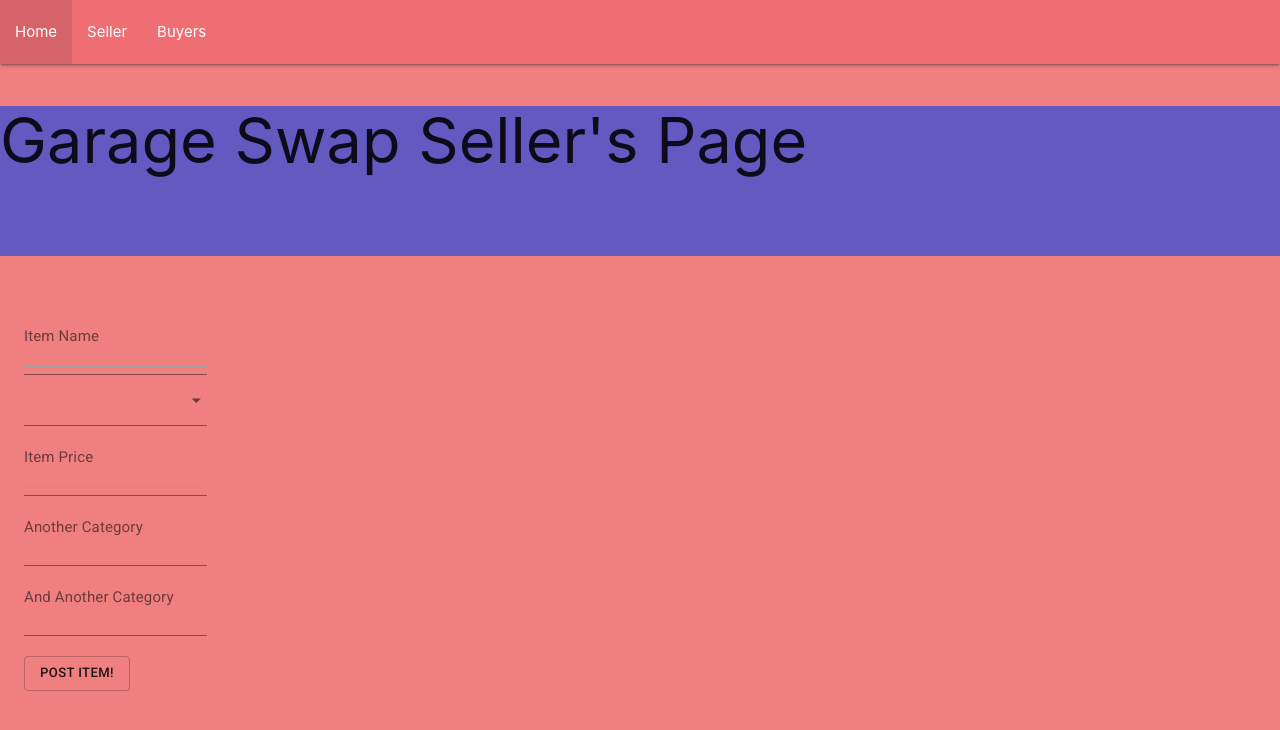
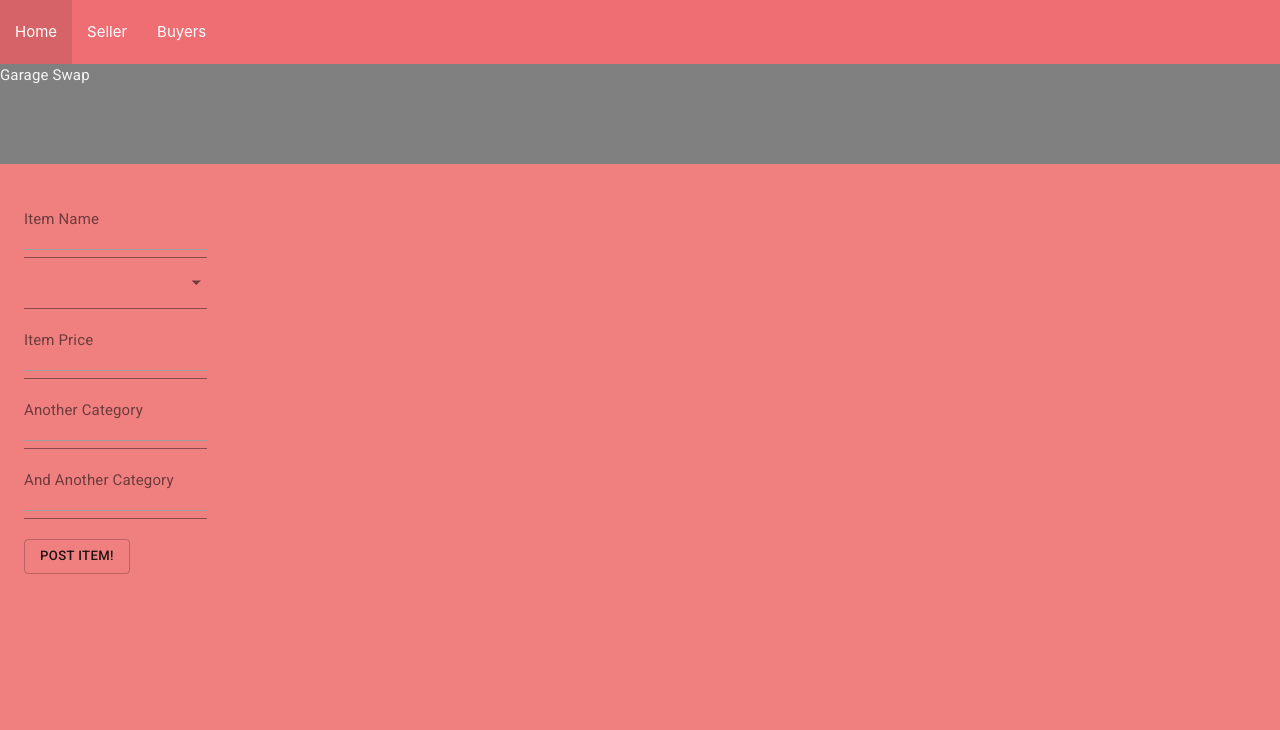
Before and after one commit to jamescbaldwin/react-garage-swap, a React (Create React App) app: page /sell in a window 1280 px wide. Shown: the top 730 px of the page. Built offline with nearby package versions, Linux system fonts and the light colour scheme.

Commit message:
making small changes to the form, the rest of the page layout needs to be planned

```diff
--- a/src/Seller/SellerForm.js
+++ b/src/Seller/SellerForm.js
@@ -23,13 +23,18 @@ import Button from '@material-ui/core/Button';
 
 
   function SellerForm({ addChoreLog }) {
-  const [cat1, setcat1] = useState();
-  const [cat2, setcat2] = useState();
-  const [cat3, setcat3] = useState();
+  const [cat1, setcat1] = useState('');
+  const [cat2, setcat2] = useState('');
+  const [cat3, setcat3] = useState('');
 
   const handleSubmit= (e) => {
     addChoreLog([cat1, cat2, cat3])
     e.preventDefault();
+  }
+
+
+  const submitButton= () => {
+console.log('ITEM POSTED')
   }
 
   // FOR CATEGORY DROP DOWN OPTIONS
@@ -37,6 +42,7 @@ import Button from '@material-ui/core/Button';
     age: '',
      name: 'casey'
    });
+
   const classes = useStyles();
 
 // FOR CATEGORY DROP DOWN OPTIONS
@@ -48,24 +54,23 @@ import Button from '@material-ui/core/Button';
     });
   };
 
+   return (
+      <form onSubmit={e => {handleSubmit(e)}}>
+           <div className={classes.sellerForm}>
 
-  return (
-    // <form onSubmit={e => {handleSubmit(e)}}>
-    <div className={classes.sellerForm}>
-
-        <FormControl className={classes.margin} >
-        <TextField id="standard-basic" label="Item Name" />
-        <Select
+               <FormControl className={classes.margin} >
+              <TextField id="standard-basic" label="Item Name" />
+              <Select
         className={classes.select}
           native
           value={state.category}
           onChange={handleChange}
           inputProps={{
-            name: '',
+            name: 'Categories',
             id: 'age-native-simple',
           }}
         >
-          <option aria-label="None" value="" />
+          <option aria-label="None" value="Categroies" />
           <option>Apparel</option>
           <option>Automotive</option>
           <option>Electronics</option>
@@ -86,14 +91,14 @@ import Button from '@material-ui/core/Button';
             startAdornment={<InputAdornment position="end">$</InputAdornment>}
           /> */}
             <div className={classes.button}>
-               <Button variant="outlined" color="red">
+               <Button variant="outlined" color="red" onPress={submitButton}>
                      Post Item!
               </Button>
             </div>
         </FormControl>
 
         </div>
-        // </form>
+       </form>
   );
 };
 
@@ -102,7 +107,8 @@ const useStyles = makeStyles((theme) => ({
     margin: theme.spacing(3),
   },
   sellerForm: {
-    maxWidth: "40%"
+    maxWidth: "40%",
+    borderColor: 'red'
   },
   select: {
     padding: 10,
--- a/src/Seller/SellerScreen.js
+++ b/src/Seller/SellerScreen.js
@@ -1,16 +1,39 @@
-import React from "react";
+import React, { useState } from "react";
 import SellerForm from "./SellerForm";
+import { makeStyles } from '@material-ui/core/styles';
+import Typography from '@material-ui/core/Typography';
 
 const SellerScreen = () => {
+  const classes = useStyles();
   return (
-    <div>
-        <h1 className='sellerHeader'> Garage Swap Seller's Page</h1>
-        <div>
+      <div>
+         <div className={classes.sellerHeader}>
+            <Typography className={classes.headerText}>Garage Swap</Typography>
+         </div>
         <SellerForm />
-        </div>
     </div>
 
   );
 };
 
+
+const useStyles = makeStyles((theme) => ({
+  sellerHeader: {
+    minWidth: '100%',
+    backgroundColor: 'grey',
+    height: 100,
+  },
+  sellerForm: {
+    maxWidth: "40%",
+    borderColor: 'red'
+  },
+  sellerText: {
+  marginLeft: '10%'
+  },
+  select: {
+    padding: 10,
+  },
+}));
+
+
 export default SellerScreen;
```
